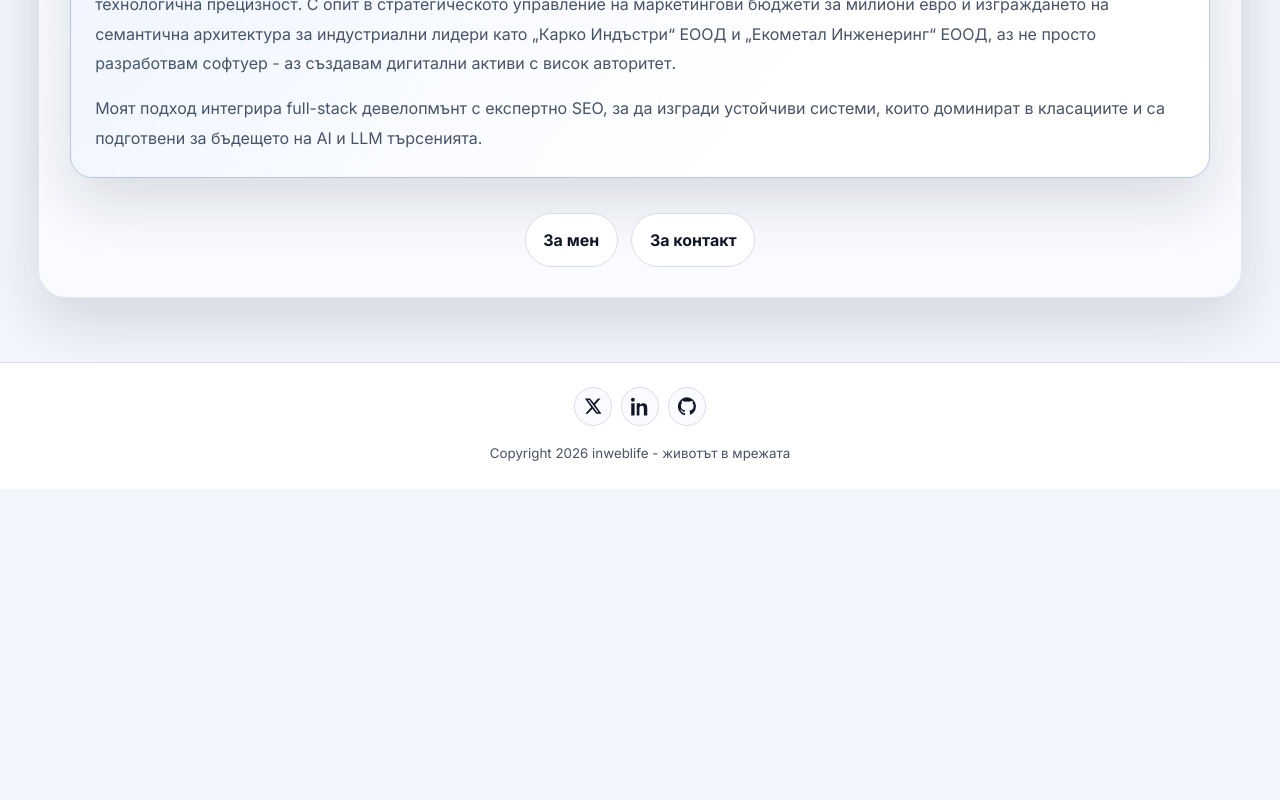
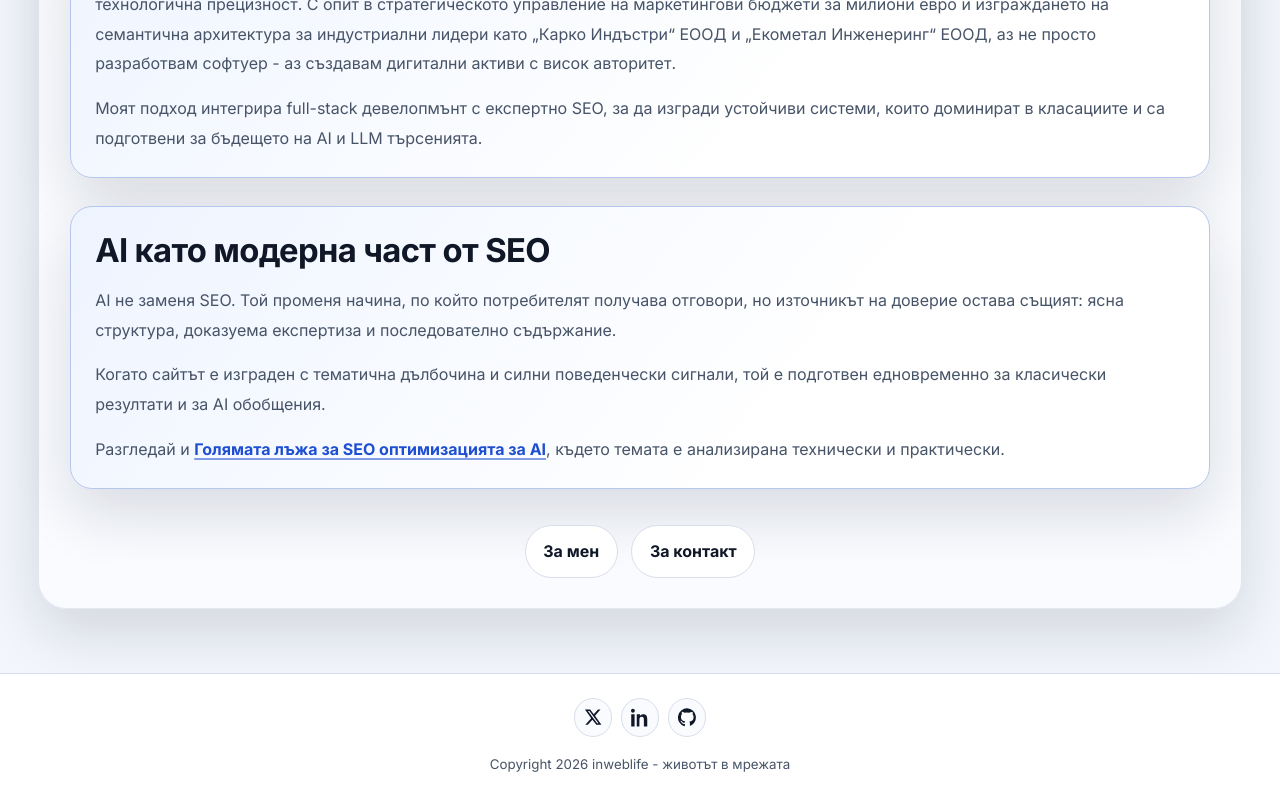
Before and after one commit to inweblife/inweblife, a Next.js app: page / in a window 1280 px wide. Shown: the part 1705-2505 px from the top of the page. Before the commit the page ends 2194 px from the top, so only its background shows below. Built offline with nearby package versions, Linux system fonts and the light colour scheme.

Commit message:
Update index.tsx

```diff
--- a/pages/index.tsx
+++ b/pages/index.tsx
@@ -169,6 +169,28 @@ export default function Home() {
           </article>
         </section>
 
+        <section className={styles.expertArchitecture} aria-labelledby="ai-seo-title">
+          <article className={styles.highlightCard}>
+            <h2 id="ai-seo-title">AI като модерна част от SEO</h2>
+            <p>
+              AI не заменя SEO. Той променя начина, по който потребителят получава отговори, но
+              източникът на доверие остава същият: ясна структура, доказуема експертиза и
+              последователно съдържание.
+            </p>
+            <p>
+              Когато сайтът е изграден с тематична дълбочина и силни поведенчески сигнали, той е
+              подготвен едновременно за класически резултати и за AI обобщения.
+            </p>
+            <p>
+              Разгледай и{" "}
+              <Link href="/ai-seo-lie">
+                <strong>Голямата лъжа за SEO оптимизацията за AI</strong>
+              </Link>
+              , където темата е анализирана технически и практически.
+            </p>
+          </article>
+        </section>
+
         <section className={styles.cta}>
           <Link className={styles.ctaLink} href="/about">
             За мен
```
